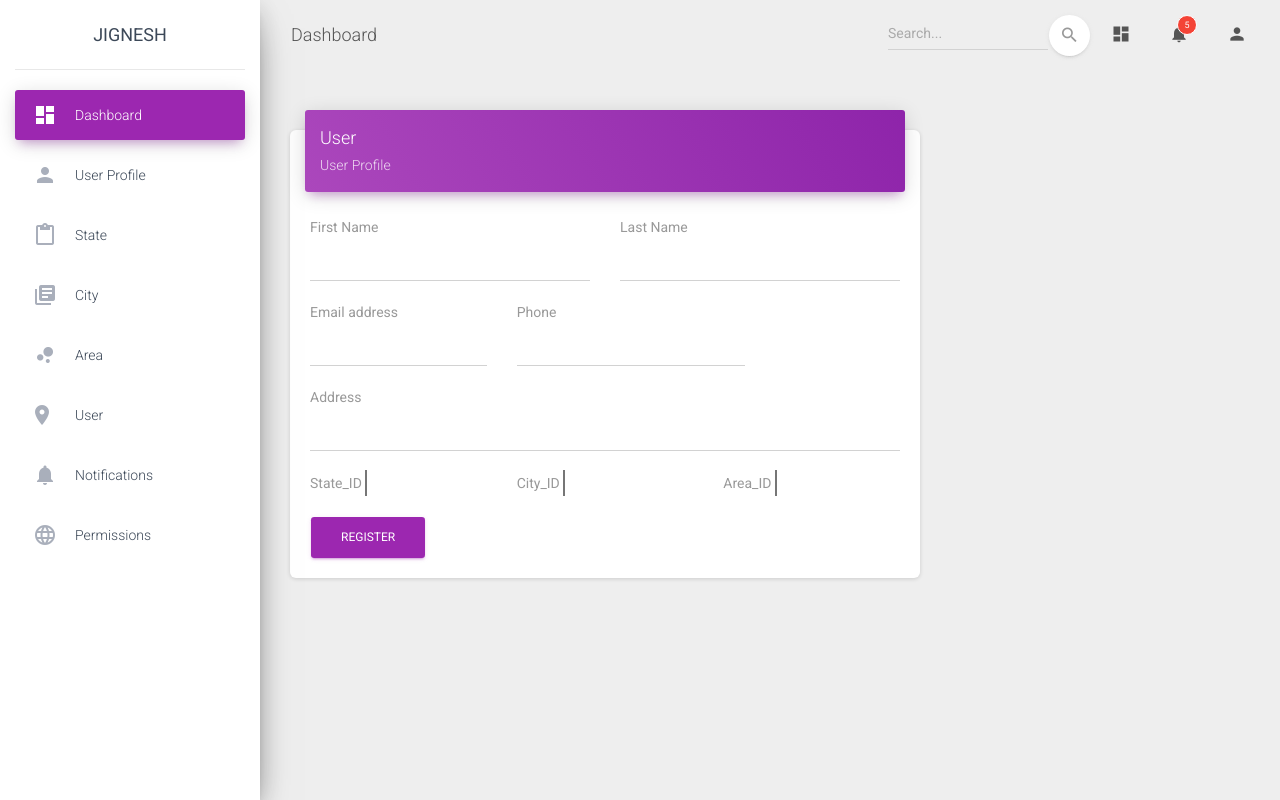
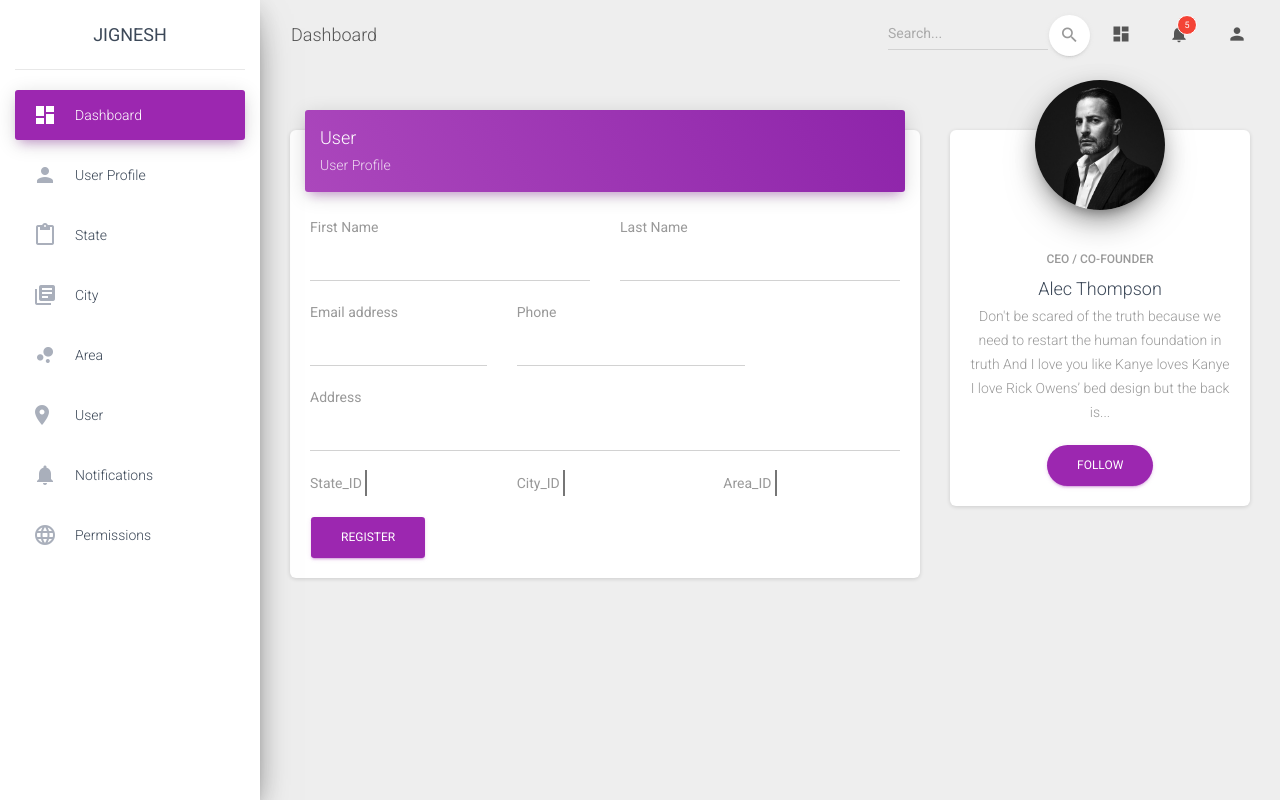
Before and after one commit to jignesh664/demoproject, a Django app: page /add_user/ in a window 1280 px wide. Run offline with Django 3.2, Linux system fonts and the light colour scheme; data that the repository does not hold is empty; some libraries are stand-ins or nearby versions.

Commit message:
add button with design

```diff
--- a/myapp/templates/area/area.html
+++ b/myapp/templates/area/area.html
@@ -82,8 +82,8 @@ The above copyright notice and this permission notice shall be included in all c
 
                                             <td>
                                                 <a class="btn btn-success" href="{% url 'edit_area' %} {{area.id}}"
-                                                    role="button">Edit</a> </td>
-                                            <td><a class="btn btn-danger data-sid" id="dlbtn"
+                                                    role="button">Edit</a>
+                                                <a class="btn btn-danger data-sid" id="dlbtn"
                                                     href="{% url 'delete_area' area.id %}" role="button">Delete</a>
                                             </td>
 
--- a/myapp/templates/state/state.html
+++ b/myapp/templates/state/state.html
@@ -81,8 +81,8 @@ The above copyright notice and this permission notice shall be included in all c
                                             <td>
                                             <td>
                                                 <a class="btn btn-success" href="{% url 'edit_state' %}{{ state.id }}"
-                                                    role="button">Edit</a> </td>
-                                            <td><a class="btn btn-danger data-sid" id="dlbtn"
+                                                    role="button">Edit</a>
+                                                <a class="btn btn-danger data-sid" id="dlbtn"
                                                     href="{% url 'delete_state' state.id %}" role="button">Delete</a>
                                             </td>
 
--- a/myapp/templates/user/add_user.html
+++ b/myapp/templates/user/add_user.html
@@ -119,7 +119,25 @@
                         </div>
                     </div>
                 </div>
-
+                <div class="col-md-4">
+                    <div class="card card-profile">
+                        <div class="card-avatar">
+                            <a href="javascript:;">
+                                <img class="img" src="{% static 'myapp/img/faces/marc.jpg' %}" />
+                            </a>
+                        </div>
+                        <div class="card-body">
+                            <h6 class="card-category text-gray">CEO / Co-Founder</h6>
+                            <h4 class="card-title">Alec Thompson</h4>
+                            <p class="card-description">
+                                Don't be scared of the truth because we need to restart the human foundation in truth
+                                And I love you
+                                like Kanye loves Kanye I love Rick Owens’ bed design but the back is...
+                            </p>
+                            <a href="javascript:;" class="btn btn-primary btn-round">Follow</a>
+                        </div>
+                    </div>
+                </div>
             </div>
         </div>
     </div>
```
Also changed, not shown: myapp/templates/user/edit_user.html (+26 -4 lines), myapp/templates/user/user.html (+4 -3 lines).
